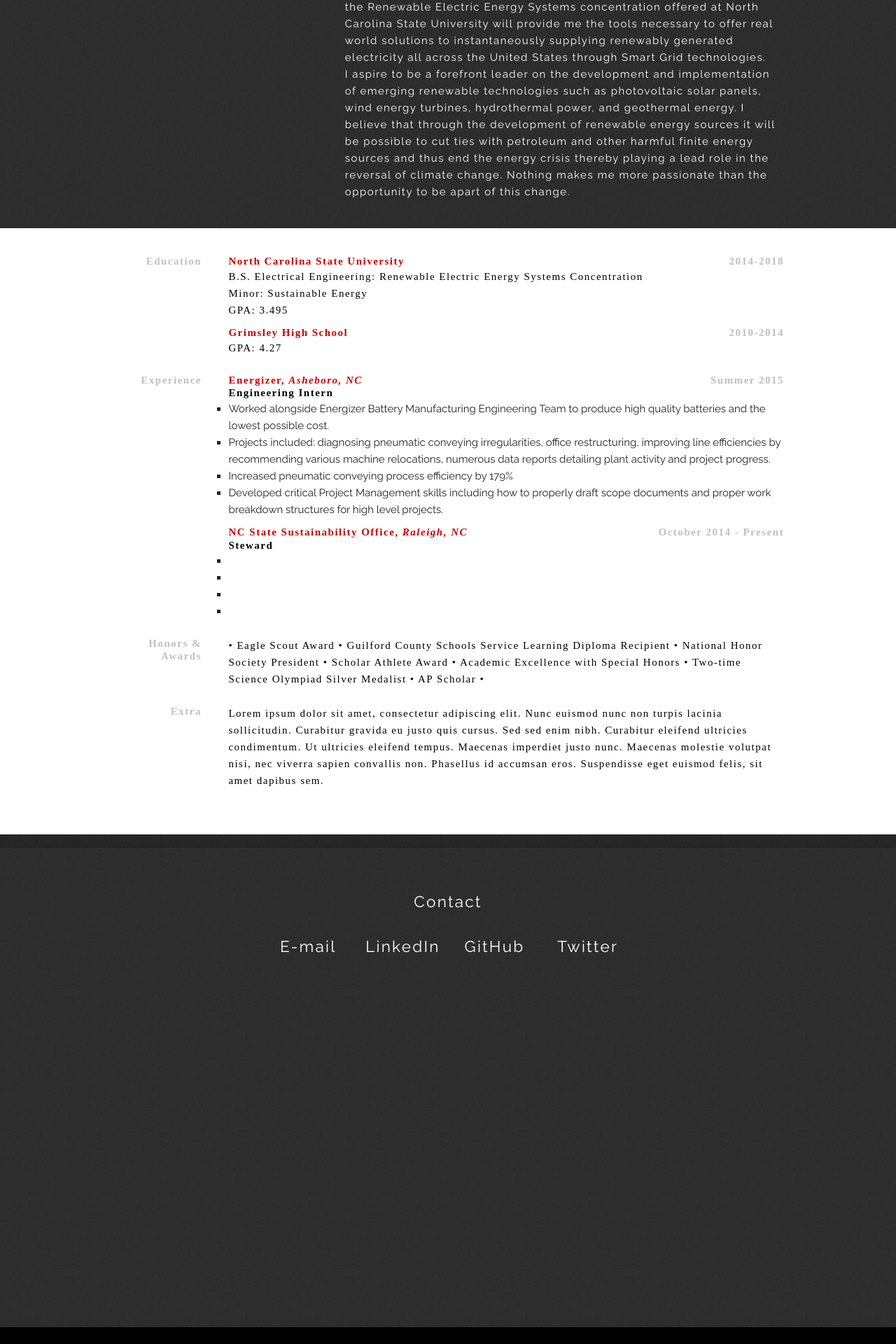
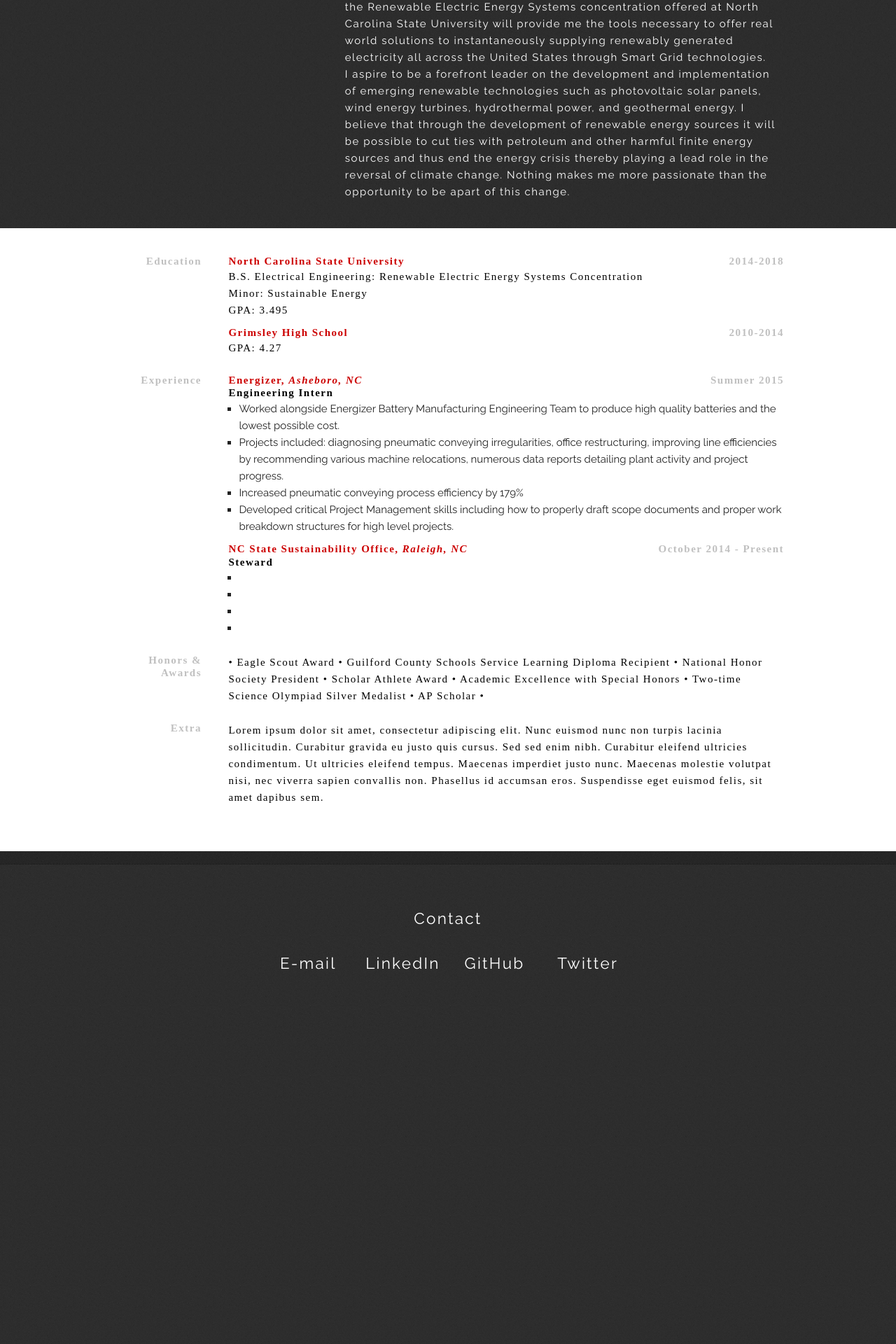
Before and after one commit to jacksoncwilliams/jackson-erin, a Jekyll site: the page built from simpleindex.html, in a window 1280 px wide. Shown: the part 1880-3800 px from the top of the page at 70% size. Built offline with Jekyll 4.4.1, drawn with Linux system fonts in a browser that asks for light colours; nearby versions of some CDN libraries; some web fonts are replaced; before the commit the page ends 3776 px from its top, so only the background shows below that.

Commit message:
Update skeleton.css

```diff
--- a/css/skeleton.css
+++ b/css/skeleton.css
@@ -288,7 +288,9 @@
 /* Lists
 â€“â€“â€“â€“â€“â€“â€“â€“â€“â€“â€“â€“â€“â€“â€“â€“â€“â€“â€“â€“â€“â€“â€“â€“â€“â€“â€“â€“â€“â€“â€“â€“â€“â€“â€“â€“â€“â€“â€“â€“â€“â€“â€“â€“â€“â€“â€“â€“â€“â€“ */
 ul {
-  list-style: square outside; }
+  list-style: square outside;
+  margin-left: 1em;
+}
 ol {
   list-style: decimal inside; }
 ol, ul {
```
